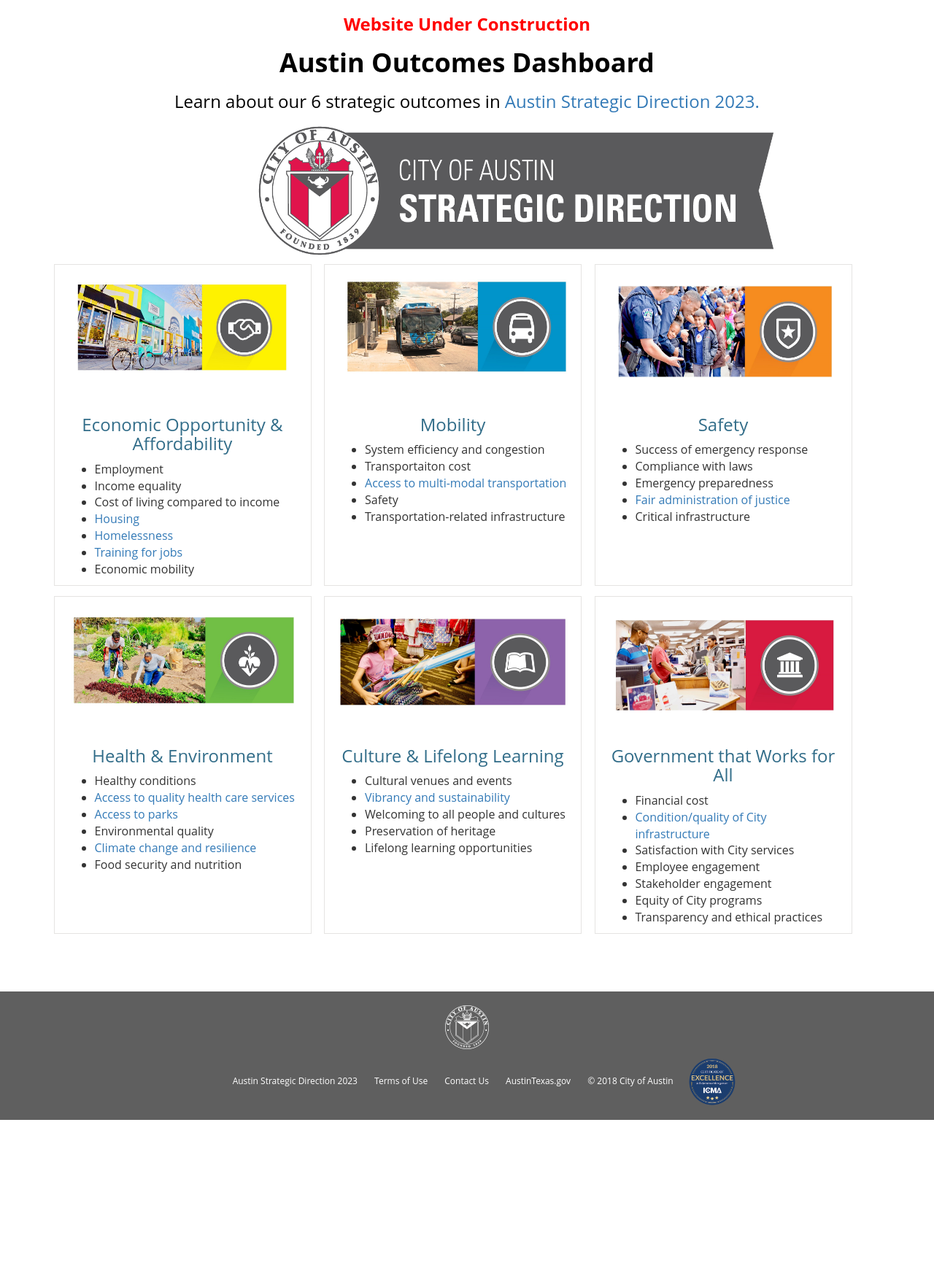
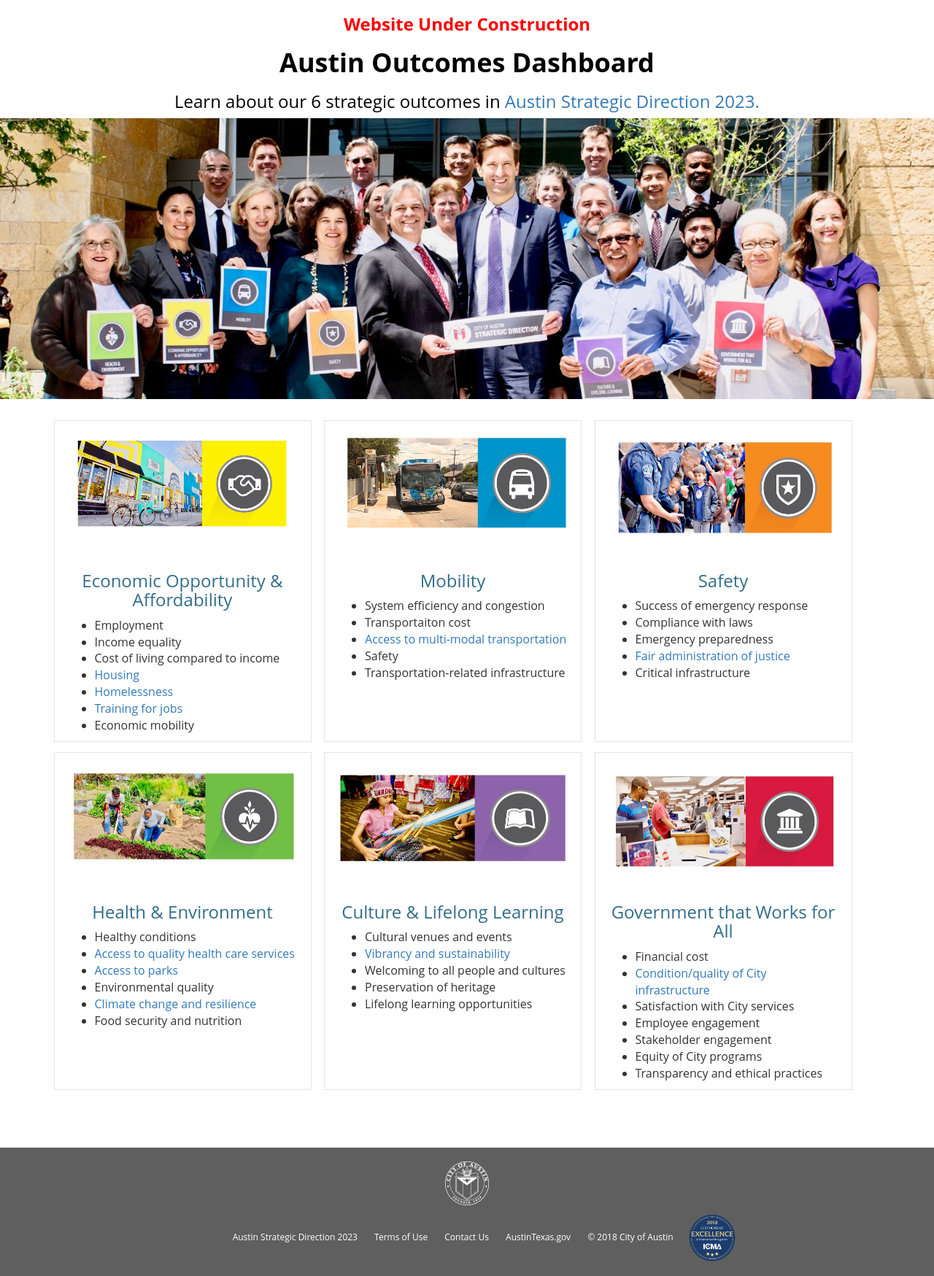
Before and after one commit to JamilaS/SD2023-Dashboard, a Jekyll site: the page built from index.md, in a window 1280 px wide. Shown: the whole page at 73% size. Built offline with Jekyll 4.4.1, drawn with Linux system fonts in a browser that asks for light colours; nearby versions of some CDN libraries; some web fonts are replaced; before the commit the page ends 1535 px from its top, so only the background shows below that.

Commit message:
Convert image back to jumbotron

```diff
--- a/_layouts/homepage.html
+++ b/_layouts/homepage.html
@@ -9,7 +9,7 @@
 {% include headertitle.html %}
 
 
-      <center><img class="header-logo" src="{{site.baseurl}}/components/images/Strategic_Direction-logo_medium.png" height="200" width="750"  alt="City of Austin Strategic Direction"></center>
+      <div class="jumbotron">
         <div class="container">
         <div class="col-sm-2"></div>
         <div class="col-sm-8">
@@ -17,7 +17,7 @@
 
       </div>
     </div>
-</div></div>
+    </div></div></div>
 
 
 
```
